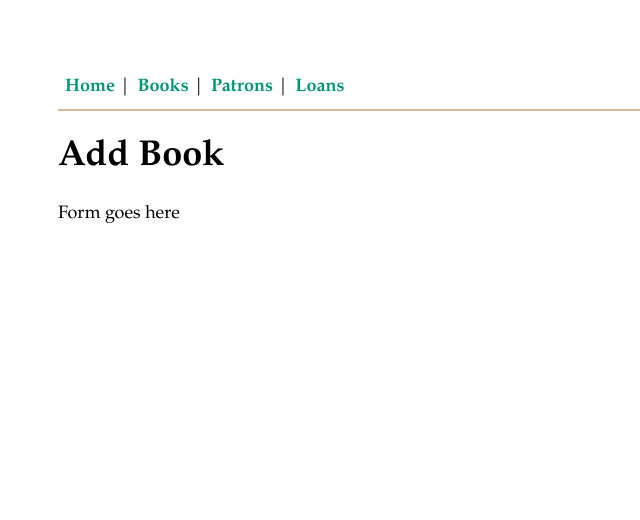
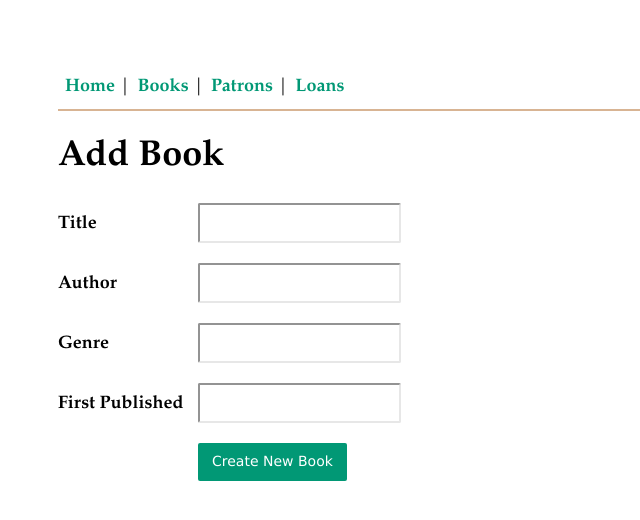
Before and after one commit to holdercp/techdegree-project-10, a Node server app: page /books/add in a window 1280 px wide. Shown: the top 520 px of the page, without its empty margins (0-640 px from the left). Run offline with Node 20, Linux system fonts and the light colour scheme; some libraries are stand-ins or nearby versions.

Commit message:
Add front end for Add Book action

```diff
--- a/views/books/add.pug
+++ b/views/books/add.pug
@@ -1,4 +1,18 @@
 extends ../layout
 
 block content
-  p Form goes here
+  form
+    p
+      label(for='title') Title
+      input#title(type='text', required)
+    p
+      label(for='author') Author
+      input#author(type='text', required)
+    p
+      label(for='genre') Genre
+      input#genre(type='text', required)
+    p
+      label(for='first_published') First Published
+      input#first_published(type='text')
+    p
+      input(type='submit', value='Create New Book')
```
Also changed, not shown: README.md.
